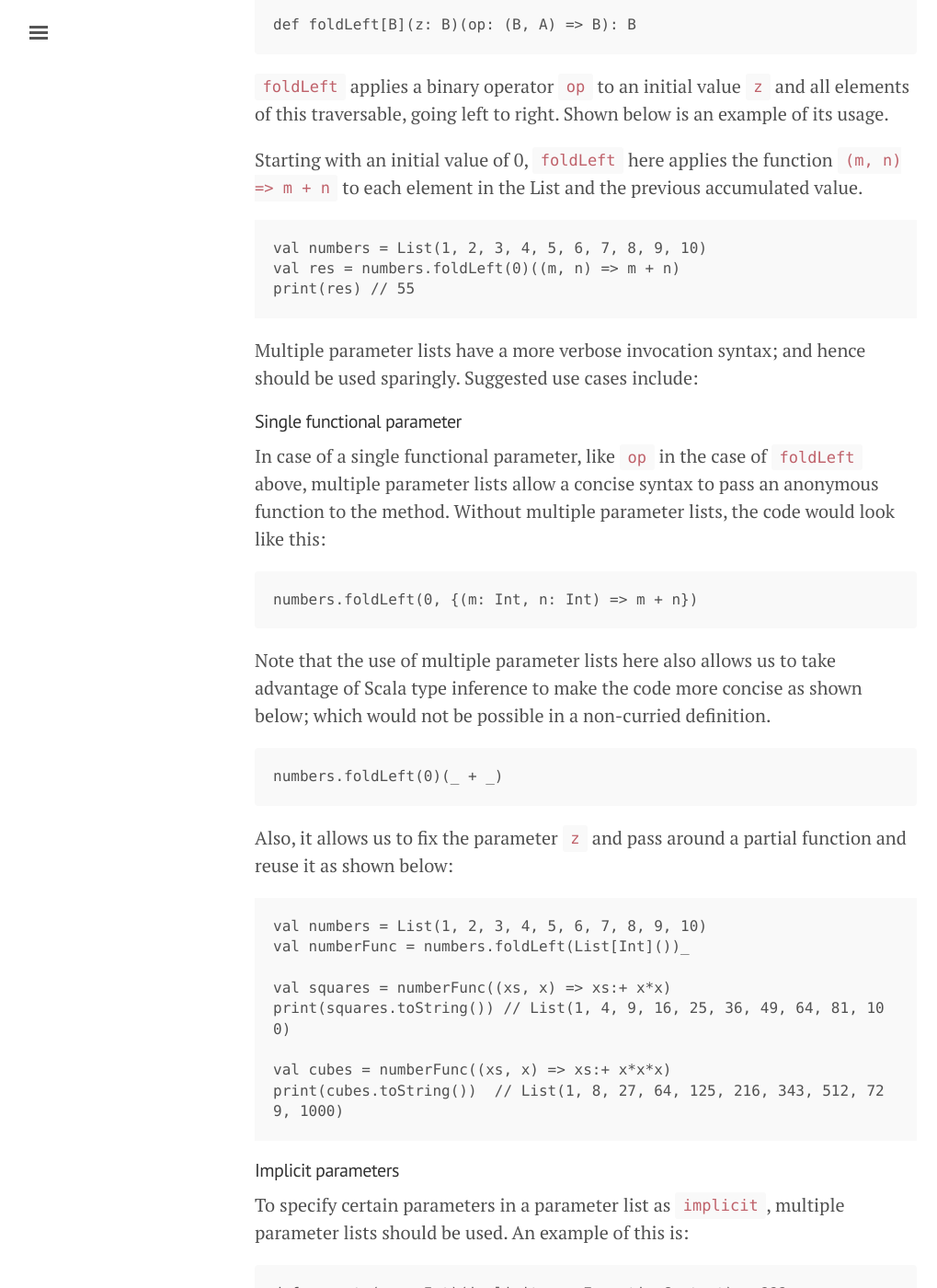
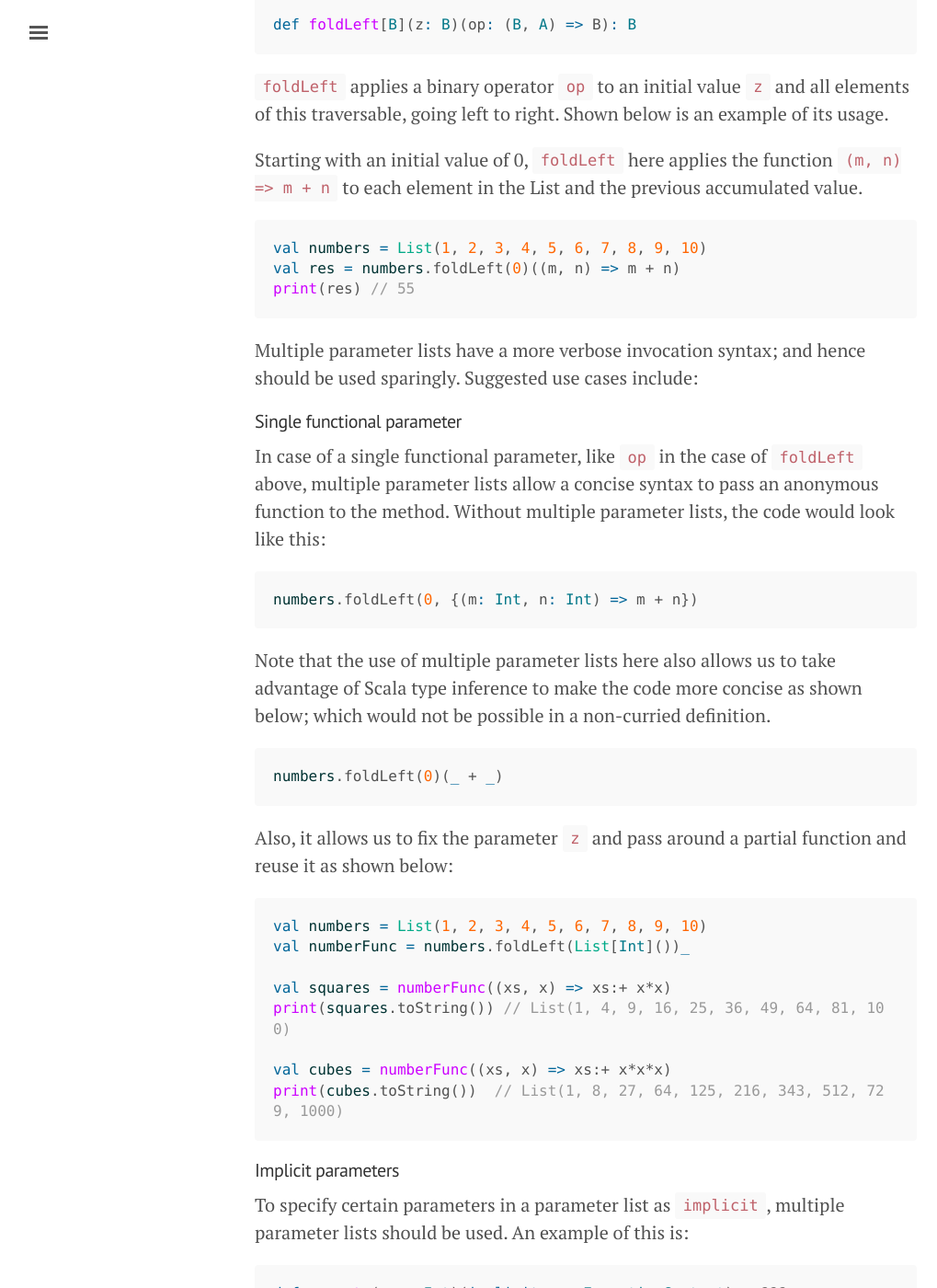
Before and after one commit to sujithjay/sujithjay.github.io, a Jekyll site: the page built from _posts/2018-01-27-Multiple-Parameter-Lists-In-Scala.md, in a window 1280 px wide and 1400 px high, scrolled down 476 px. Shown: the whole window at 92% size, without its empty margins (3-1022 px from the left). Built offline with Jekyll 4.4.1, drawn with Linux system fonts in a browser that asks for light colours; nearby versions of some CDN libraries; comment, search, counter and statistics services are not loaded; some of the changed text lies outside the part shown.

Commit message:
Edit in Markdown; Enable Scala Highlighting

````diff
--- a/_posts/2018-01-27-Multiple-Parameter-Lists-In-Scala.md
+++ b/_posts/2018-01-27-Multiple-Parameter-Lists-In-Scala.md
@@ -13,7 +13,7 @@ Methods may define multiple parameter lists. When a method is called with a fewe
 <!--break-->
 Here is an example, defined in [Traversable](/overviews/collections/trait-traversable.html) trait from Scala collections:
 
-```
+```scala
 def foldLeft[B](z: B)(op: (B, A) => B): B
 ```
 
@@ -21,7 +21,7 @@ def foldLeft[B](z: B)(op: (B, A) => B): B
 
 Starting with an initial value of 0, `foldLeft` here applies the function `(m, n) => m + n` to each element in the List and the previous accumulated value.
 
-```tut
+```scala
 val numbers = List(1, 2, 3, 4, 5, 6, 7, 8, 9, 10)
 val res = numbers.foldLeft(0)((m, n) => m + n)
 print(res) // 55
@@ -32,18 +32,18 @@ Multiple parameter lists have a more verbose invocation syntax; and hence should
 #### Single functional parameter
    In case of a single functional parameter, like `op` in the case of `foldLeft` above, multiple parameter lists allow a concise syntax to pass an anonymous function to the method. Without multiple parameter lists, the code would look like this:
 
-```
+```scala
 numbers.foldLeft(0, {(m: Int, n: Int) => m + n})
 ```
 
    Note that the use of multiple parameter lists here also allows us to take advantage of Scala type inference to make the code more concise as shown below; which would not be possible in a non-curried definition.
 
-```
+```scala
 numbers.foldLeft(0)(_ + _)
 ```
 
    Also, it allows us to fix the parameter `z` and pass around a partial function and reuse it as shown below:
-```tut
+```scala
 val numbers = List(1, 2, 3, 4, 5, 6, 7, 8, 9, 10)
 val numberFunc = numbers.foldLeft(List[Int]())_
 
@@ -57,6 +57,6 @@ print(cubes.toString())  // List(1, 8, 27, 64, 125, 216, 343, 512, 729, 1000)
 #### Implicit parameters
    To specify certain parameters in a parameter list as `implicit`, multiple parameter lists should be used. An example of this is:
 
-```
+```scala
 def execute(arg: Int)(implicit ec: ExecutionContext) = ???
 ```
````
